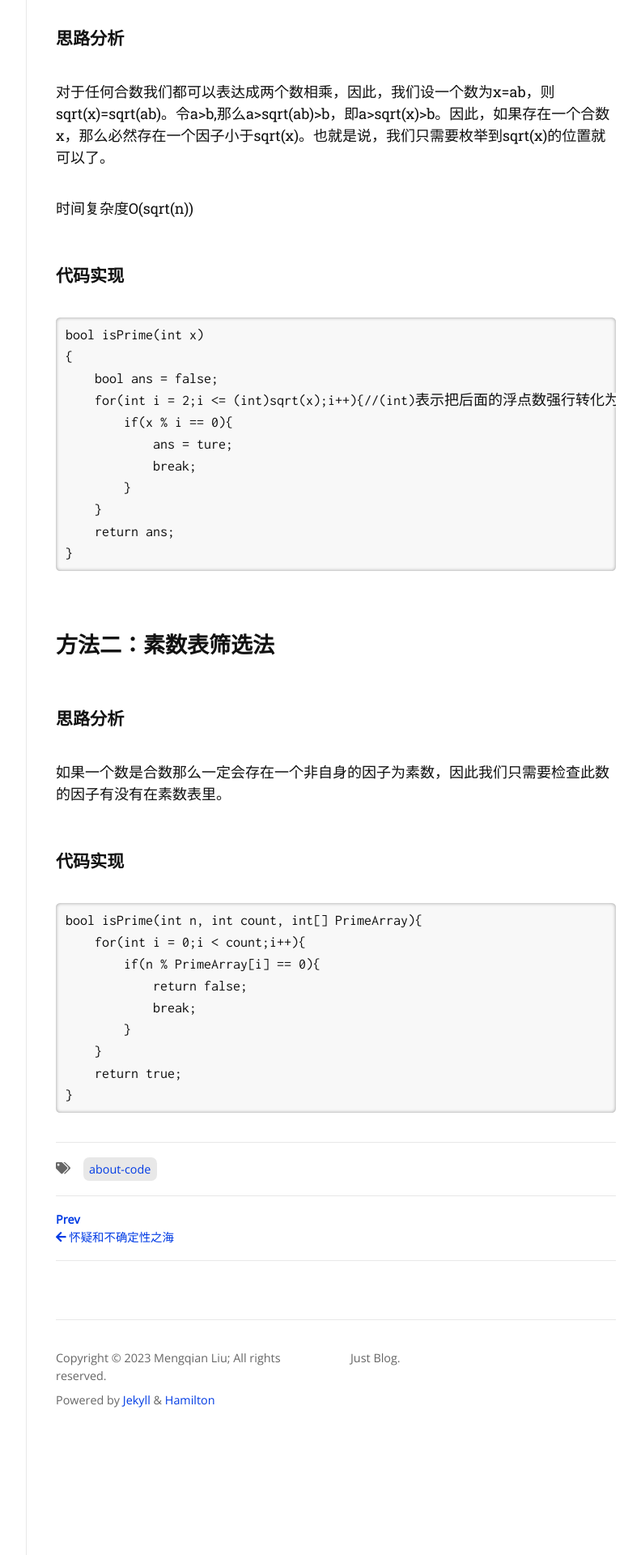
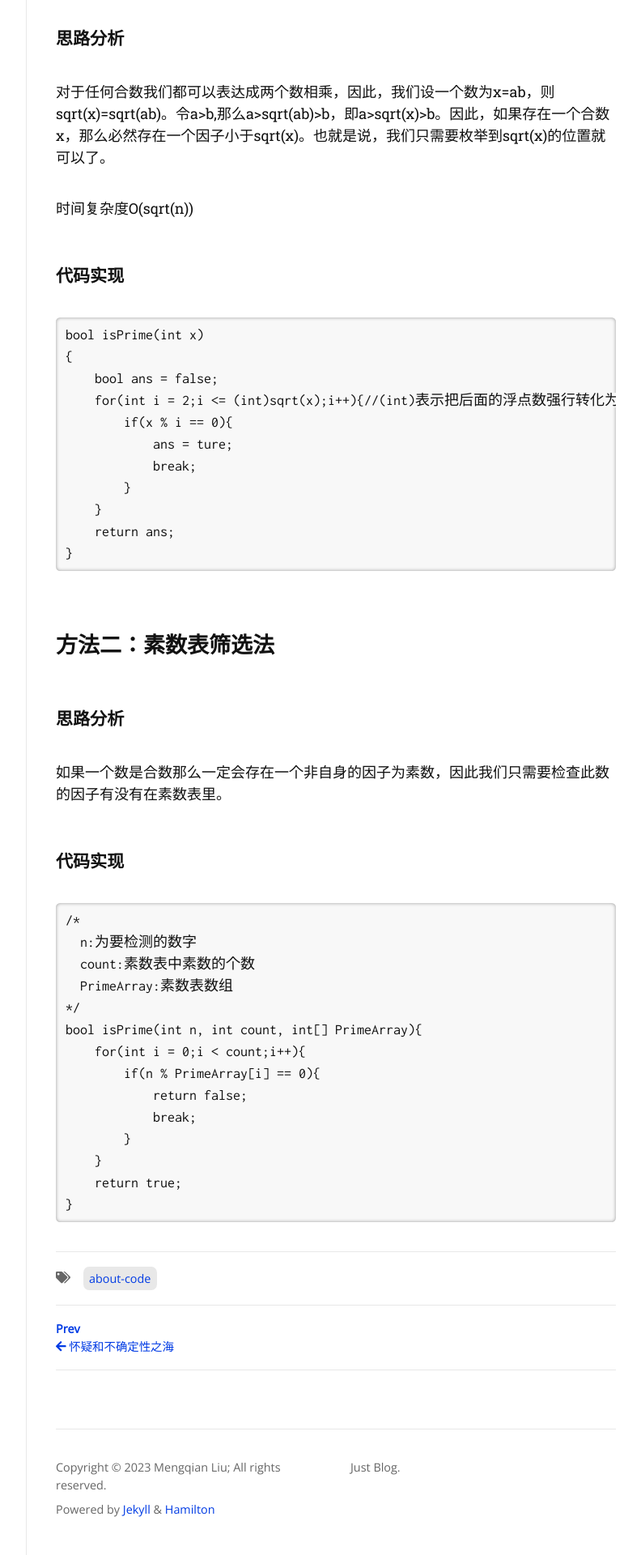
Before and after one commit to cloud-windl/cloud-windl.github.io, a Jekyll site: the page built from _posts/2023-10-14--素数的判断.md, in a window 1280 px wide. Shown: the part 1547-3467 px from the top of the page at 81% size, without its empty margins (357-1149 px from the left). Built offline with Jekyll 4.4.1, drawn with Linux system fonts in a browser that asks for light colours; nearby versions of some CDN libraries; some web fonts are replaced.

Commit message:
Update 2023-10-14--素数的判断.md

````diff
--- a/_posts/2023-10-14--素数的判断.md
+++ b/_posts/2023-10-14--素数的判断.md
@@ -54,6 +54,11 @@ bool isPrime(int x)
 
 ### 代码实现
 ```
+/*
+  n:为要检测的数字
+  count:素数表中素数的个数
+  PrimeArray:素数表数组
+*/
 bool isPrime(int n, int count, int[] PrimeArray){
     for(int i = 0;i < count;i++){
         if(n % PrimeArray[i] == 0){
````
